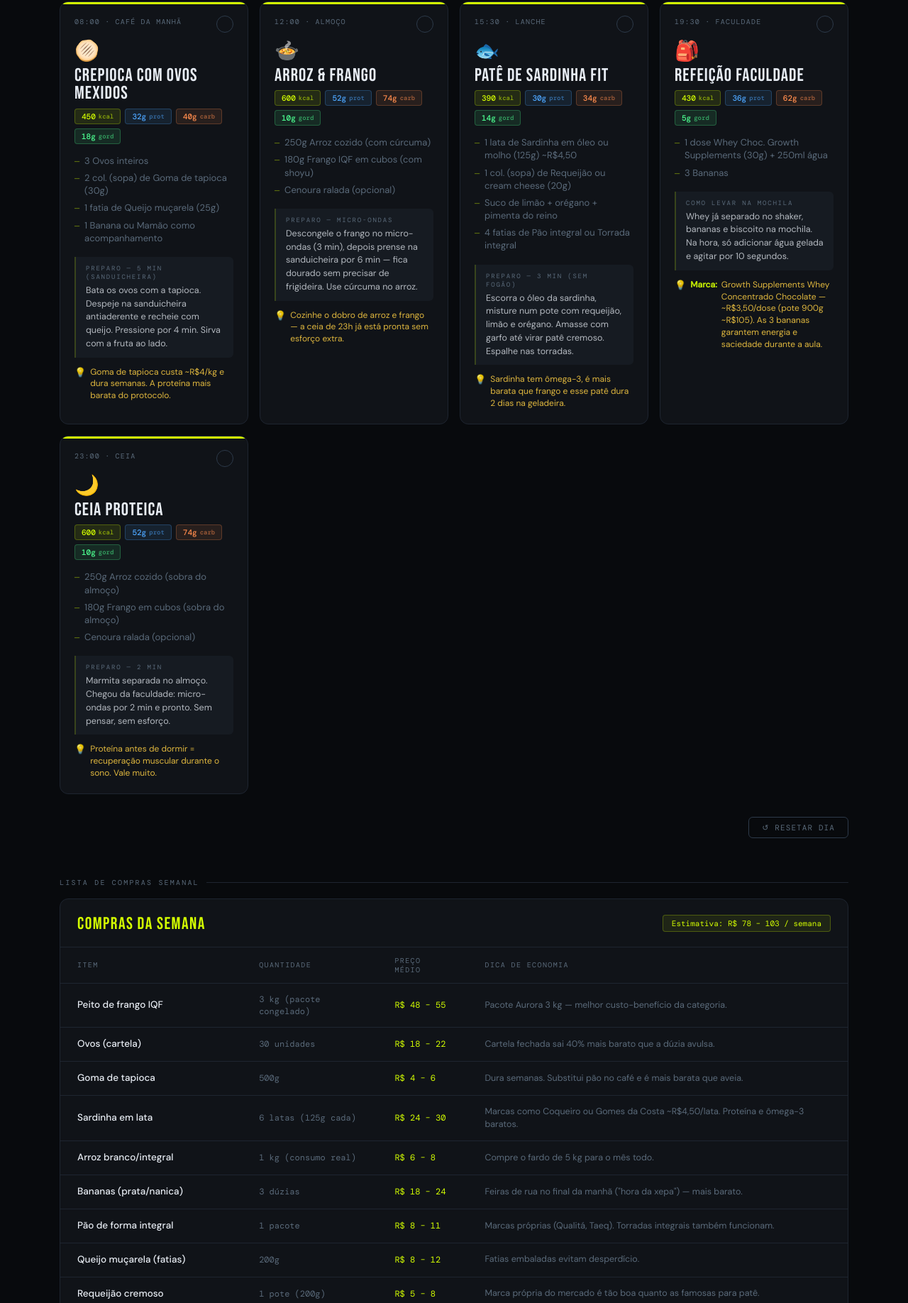
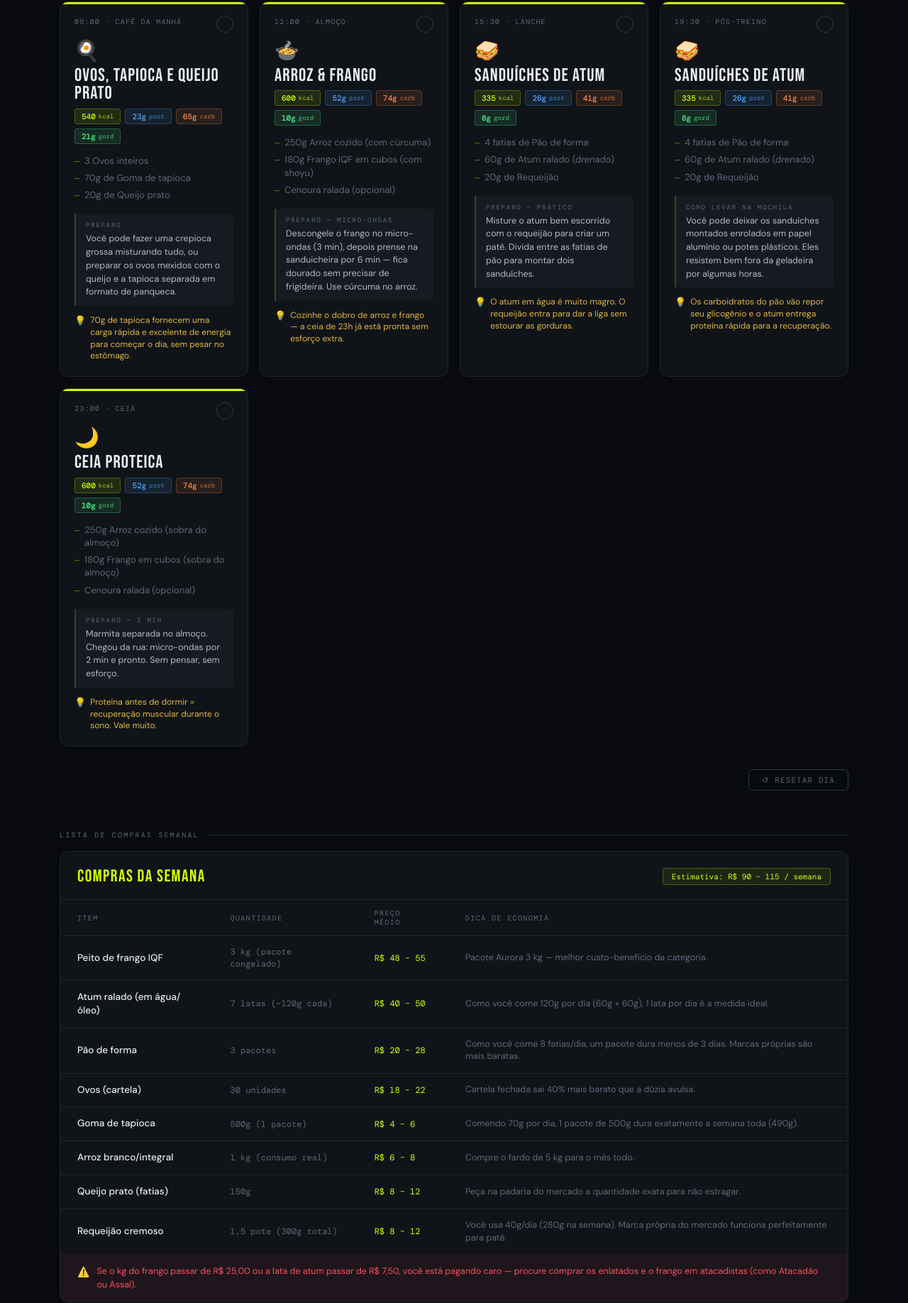
Before and after one commit to caioemanoelxavier-bit/Dieta, a plain HTML site: page index.html in a window 1280 px wide. Shown: the part 964-2800 px from the top of the page at 71% size. Drawn offline with nearby package versions, Linux system fonts and the light colour scheme.

Commit message:
Nova Dieta

```diff
--- a/index.html
+++ b/index.html
@@ -533,33 +533,32 @@ h1 .highlight { color: var(--acid); }
 <header>
   <div class="header-top">
     <div class="logo-area">
-      <p class="eyebrow">Protocolo de Definição · 2025 — Déficit Leve</p>
-      <h1>DEFINIÇÃO<br><span class="highlight">2.500 KCAL</span></h1>
+      <p class="eyebrow">Protocolo de Definição · 2025 — Ajustado</p>
+      <h1>DEFINIÇÃO<br><span class="highlight">2.410 KCAL</span></h1>
     </div>
     <div class="header-stats">
       <div class="stat-pill">Gasto estimado <strong>2.700 kcal</strong></div>
-      <div class="stat-pill">Déficit <strong>−200 kcal/dia</strong></div>
+      <div class="stat-pill">Déficit <strong>−290 kcal/dia</strong></div>
       <div class="stat-pill">Foco <strong>Preservação muscular</strong></div>
     </div>
   </div>
 </header>
 
-<!-- MACRO TOTALS -->
 <div class="macro-totals">
   <div class="macro-total-card kcal">
     <div class="macro-total-label">Calorias totais</div>
-    <div class="macro-total-value">2.470</div>
+    <div class="macro-total-value">2.410</div>
     <div class="macro-total-unit">kcal / dia</div>
   </div>
   <div class="macro-total-card prot">
     <div class="macro-total-label">Proteína</div>
-    <div class="macro-total-value">202g</div>
-    <div class="macro-total-unit">~33% das calorias</div>
+    <div class="macro-total-value">179g</div>
+    <div class="macro-total-unit">~30% das calorias</div>
   </div>
   <div class="macro-total-card carb">
     <div class="macro-total-label">Carboidratos</div>
-    <div class="macro-total-value">284g</div>
-    <div class="macro-total-unit">~46% das calorias</div>
+    <div class="macro-total-value">295g</div>
+    <div class="macro-total-unit">~49% das calorias</div>
   </div>
   <div class="macro-total-card fat">
     <div class="macro-total-label">Gordura</div>
@@ -603,7 +602,6 @@ h1 .highlight { color: var(--acid); }
 
 <div class="meals-grid" id="meals-grid">
 
-  <!-- R1: Café -->
   <div class="meal-card" id="card-1" onclick="toggle(1)">
     <div class="card-stripe"></div>
     <div class="card-head">
@@ -615,29 +613,27 @@ h1 .highlight { color: var(--acid); }
       </div>
     </div>
     <div class="card-body">
-      <span class="meal-icon">🫓</span>
-      <div class="meal-title">Crepioca com Ovos Mexidos</div>
+      <span class="meal-icon">🍳</span>
+      <div class="meal-title">Ovos, Tapioca e Queijo Prato</div>
       <div class="macro-row">
-        <div class="macro-pill kcal">450 <span>kcal</span></div>
-        <div class="macro-pill prot">32g <span>prot</span></div>
-        <div class="macro-pill carb">40g <span>carb</span></div>
-        <div class="macro-pill fat">18g <span>gord</span></div>
+        <div class="macro-pill kcal">540 <span>kcal</span></div>
+        <div class="macro-pill prot">23g <span>prot</span></div>
+        <div class="macro-pill carb">65g <span>carb</span></div>
+        <div class="macro-pill fat">21g <span>gord</span></div>
       </div>
       <ul class="ingredients-list">
         <li>3 Ovos inteiros</li>
-        <li>2 col. (sopa) de Goma de tapioca (30g)</li>
-        <li>1 fatia de Queijo muçarela (25g)</li>
-        <li>1 Banana ou Mamão como acompanhamento</li>
+        <li>70g de Goma de tapioca</li>
+        <li>20g de Queijo prato</li>
       </ul>
       <div class="instruction-box">
-        <div class="ins-label">Preparo — 5 min (sanduicheira)</div>
-        <p>Bata os ovos com a tapioca. Despeje na sanduicheira antiaderente e recheie com queijo. Pressione por 4 min. Sirva com a fruta ao lado.</p>
+        <div class="ins-label">Preparo</div>
+        <p>Você pode fazer uma crepioca grossa misturando tudo, ou preparar os ovos mexidos com o queijo e a tapioca separada em formato de panqueca.</p>
       </div>
-      <div class="tip"><span class="tip-icon">💡</span>Goma de tapioca custa ~R$4/kg e dura semanas. A proteína mais barata do protocolo.</div>
+      <div class="tip"><span class="tip-icon">💡</span>70g de tapioca fornecem uma carga rápida e excelente de energia para começar o dia, sem pesar no estômago.</div>
     </div>
   </div>
 
-  <!-- R2: Almoço MANTIDO -->
   <div class="meal-card" id="card-2" onclick="toggle(2)">
     <div class="card-stripe"></div>
     <div class="card-head">
@@ -670,7 +666,6 @@ h1 .highlight { color: var(--acid); }
     </div>
   </div>
 
-  <!-- R3: Lanche -->
   <div class="meal-card" id="card-3" onclick="toggle(3)">
     <div class="card-stripe"></div>
     <div class="card-head">
@@ -682,33 +677,31 @@ h1 .highlight { color: var(--acid); }
       </div>
     </div>
     <div class="card-body">
-      <span class="meal-icon">🐟</span>
-      <div class="meal-title">Patê de Sardinha Fit</div>
+      <span class="meal-icon">🥪</span>
+      <div class="meal-title">Sanduíches de Atum</div>
       <div class="macro-row">
-        <div class="macro-pill kcal">390 <span>kcal</span></div>
-        <div class="macro-pill prot">30g <span>prot</span></div>
-        <div class="macro-pill carb">34g <span>carb</span></div>
-        <div class="macro-pill fat">14g <span>gord</span></div>
+        <div class="macro-pill kcal">335 <span>kcal</span></div>
+        <div class="macro-pill prot">26g <span>prot</span></div>
+        <div class="macro-pill carb">41g <span>carb</span></div>
+        <div class="macro-pill fat">8g <span>gord</span></div>
       </div>
       <ul class="ingredients-list">
-        <li>1 lata de Sardinha em óleo ou molho (125g) ~R$4,50</li>
-        <li>1 col. (sopa) de Requeijão ou cream cheese (20g)</li>
-        <li>Suco de limão + orégano + pimenta do reino</li>
-        <li>4 fatias de Pão integral ou Torrada integral</li>
+        <li>4 fatias de Pão de forma</li>
+        <li>60g de Atum ralado (drenado)</li>
+        <li>20g de Requeijão</li>
       </ul>
       <div class="instruction-box">
-        <div class="ins-label">Preparo — 3 min (sem fogão)</div>
-        <p>Escorra o óleo da sardinha, misture num pote com requeijão, limão e orégano. Amasse com garfo até virar patê cremoso. Espalhe nas torradas.</p>
+        <div class="ins-label">Preparo — prático</div>
+        <p>Misture o atum bem escorrido com o requeijão para criar um patê. Divida entre as fatias de pão para montar dois sanduíches.</p>
       </div>
-      <div class="tip"><span class="tip-icon">💡</span>Sardinha tem ômega-3, é mais barata que frango e esse patê dura 2 dias na geladeira.</div>
+      <div class="tip"><span class="tip-icon">💡</span>O atum em água é muito magro. O requeijão entra para dar a liga sem estourar as gorduras.</div>
     </div>
   </div>
 
-  <!-- R4: Faculdade -->
   <div class="meal-card" id="card-4" onclick="toggle(4)">
     <div class="card-stripe"></div>
     <div class="card-head">
-      <span class="time-badge">19:30 · Faculdade</span>
+      <span class="time-badge">19:30 · Pós-Treino</span>
       <div class="check-circle">
         <svg width="11" height="9" viewBox="0 0 11 9" fill="none">
           <polyline points="1,4.5 4,7.5 10,1" stroke="#080a0d" stroke-width="2" stroke-linecap="round" stroke-linejoin="round"/>
@@ -716,27 +709,27 @@ h1 .highlight { color: var(--acid); }
       </div>
     </div>
     <div class="card-body">
-      <span class="meal-icon">🎒</span>
-      <div class="meal-title">Refeição Faculdade</div>
+      <span class="meal-icon">🥪</span>
+      <div class="meal-title">Sanduíches de Atum</div>
       <div class="macro-row">
-        <div class="macro-pill kcal">430 <span>kcal</span></div>
-        <div class="macro-pill prot">36g <span>prot</span></div>
-        <div class="macro-pill carb">62g <span>carb</span></div>
-        <div class="macro-pill fat">5g <span>gord</span></div>
+        <div class="macro-pill kcal">335 <span>kcal</span></div>
+        <div class="macro-pill prot">26g <span>prot</span></div>
+        <div class="macro-pill carb">41g <span>carb</span></div>
+        <div class="macro-pill fat">8g <span>gord</span></div>
       </div>
       <ul class="ingredients-list">
-        <li>1 dose Whey Choc. Growth Supplements (30g) + 250ml água</li>
-        <li>3 Bananas</li>
+        <li>4 fatias de Pão de forma</li>
+        <li>60g de Atum ralado (drenado)</li>
+        <li>20g de Requeijão</li>
       </ul>
       <div class="instruction-box">
         <div class="ins-label">Como levar na mochila</div>
-        <p>Whey já separado no shaker, bananas e biscoito na mochila. Na hora, só adicionar água gelada e agitar por 10 segundos.</p>
+        <p>Você pode deixar os sanduíches montados enrolados em papel alumínio ou potes plásticos. Eles resistem bem fora da geladeira por algumas horas.</p>
       </div>
-      <div class="tip"><span class="tip-icon">💡</span><strong style="color:var(--acid)">Marca:</strong> Growth Supplements Whey Concentrado Chocolate — ~R$3,50/dose (pote 900g ~R$105). As 3 bananas garantem energia e saciedade durante a aula.</div>
+      <div class="tip"><span class="tip-icon">💡</span>Os carboidratos do pão vão repor seu glicogênio e o atum entrega proteína rápida para a recuperação.</div>
     </div>
   </div>
 
-  <!-- R5: Ceia MANTIDA -->
   <div class="meal-card" id="card-5" onclick="toggle(5)">
     <div class="card-stripe"></div>
     <div class="card-head">
@@ -763,7 +756,7 @@ h1 .highlight { color: var(--acid); }
       </ul>
       <div class="instruction-box">
         <div class="ins-label">Preparo — 2 min</div>
-        <p>Marmita separada no almoço. Chegou da faculdade: micro-ondas por 2 min e pronto. Sem pensar, sem esforço.</p>
+        <p>Marmita separada no almoço. Chegou da rua: micro-ondas por 2 min e pronto. Sem pensar, sem esforço.</p>
       </div>
       <div class="tip"><span class="tip-icon">💡</span>Proteína antes de dormir = recuperação muscular durante o sono. Vale muito.</div>
     </div>
@@ -774,13 +767,12 @@ h1 .highlight { color: var(--acid); }
 <div class="congrats-bar" id="congrats">✦ PROTOCOLO COMPLETO — Bom trabalho hoje. ✦</div>
 <div class="reset-row"><button class="reset-btn" onclick="resetAll()">↺ Resetar dia</button></div>
 
-<!-- SHOPPING -->
 <div style="margin-top: 56px;">
   <div class="section-label">Lista de compras semanal</div>
   <div class="shopping-section">
     <div class="shop-header">
       <div class="shop-title">Compras da Semana</div>
-      <div class="price-badge">Estimativa: R$ 78 – 103 / semana</div>
+      <div class="price-badge">Estimativa: R$ 90 – 115 / semana</div>
     </div>
     <div class="table-scroll">
       <table class="shop-table">
@@ -800,6 +792,18 @@ h1 .highlight { color: var(--acid); }
             <td>Pacote Aurora 3 kg — melhor custo-benefício da categoria.</td>
           </tr>
           <tr>
+            <td>Atum ralado (em água/óleo)</td>
+            <td>7 latas (~120g cada)</td>
+            <td>R$ 40 – 50</td>
+            <td>Como você come 120g por dia (60g + 60g), 1 lata por dia é a medida ideal.</td>
+          </tr>
+          <tr>
+            <td>Pão de forma</td>
+            <td>3 pacotes</td>
+            <td>R$ 20 – 28</td>
+            <td>Como você come 8 fatias/dia, um pacote dura menos de 3 dias. Marcas próprias são mais baratas.</td>
+          </tr>
+          <tr>
             <td>Ovos (cartela)</td>
             <td>30 unidades</td>
             <td>R$ 18 – 22</td>
@@ -807,15 +811,9 @@ h1 .highlight { color: var(--acid); }
           </tr>
           <tr>
             <td>Goma de tapioca</td>
-            <td>500g</td>
+            <td>500g (1 pacote)</td>
             <td>R$ 4 – 6</td>
-            <td>Dura semanas. Substitui pão no café e é mais barata que aveia.</td>
-          </tr>
-          <tr>
-            <td>Sardinha em lata</td>
-            <td>6 latas (125g cada)</td>
-            <td>R$ 24 – 30</td>
-            <td>Marcas como Coqueiro ou Gomes da Costa ~R$4,50/lata. Proteína e ômega-3 baratos.</td>
+            <td>Comendo 70g por dia, 1 pacote de 500g dura exatamente a semana toda (490g).</td>
           </tr>
           <tr>
             <td>Arroz branco/integral</td>
@@ -824,41 +822,23 @@ h1 .highlight { color: var(--acid); }
             <td>Compre o fardo de 5 kg para o mês todo.</td>
           </tr>
           <tr>
-            <td>Bananas (prata/nanica)</td>
-            <td>3 dúzias</td>
-            <td>R$ 18 – 24</td>
-            <td>Feiras de rua no final da manhã ("hora da xepa") — mais barato.</td>
-          </tr>
-          <tr>
-            <td>Pão de forma integral</td>
-            <td>1 pacote</td>
-            <td>R$ 8 – 11</td>
-            <td>Marcas próprias (Qualitá, Taeq). Torradas integrais também funcionam.</td>
-          </tr>
-          <tr>
-            <td>Queijo muçarela (fatias)</td>
-            <td>200g</td>
+            <td>Queijo prato (fatias)</td>
+            <td>150g</td>
             <td>R$ 8 – 12</td>
-            <td>Fatias embaladas evitam desperdício.</td>
+            <td>Peça na padaria do mercado a quantidade exata para não estragar.</td>
           </tr>
           <tr>
             <td>Requeijão cremoso</td>
-            <td>1 pote (200g)</td>
-            <td>R$ 5 – 8</td>
-            <td>Marca própria do mercado é tão boa quanto as famosas para patê.</td>
-          </tr>
-          <tr>
-            <td>Whey Growth Supplements Chocolate</td>
-            <td>7 doses (210g do pote)</td>
-            <td>R$ 23 – 27</td>
-            <td>Custo proporcional de 7 doses de um pote 900g (~30 doses). Compre direto no site da Growth ou Shopee.</td>
+            <td>1,5 pote (300g total)</td>
+            <td>R$ 8 – 12</td>
+            <td>Você usa 40g/dia (280g na semana). Marca própria do mercado funciona perfeitamente para patê.</td>
           </tr>
         </tbody>
       </table>
     </div>
     <div class="alert-row">
       <span class="alert-icon">⚠️</span>
-      <p>Se o kg do frango passar de R$ 25,00 ou a lata de sardinha de R$ 6,00, você está pagando caro — procure o Atacadão ou Economart em LEM. O pote de whey Growth não deve passar de R$ 115,00; acima disso, compre direto no site deles ou na Shopee.</p>
+      <p>Se o kg do frango passar de R$ 25,00 ou a lata de atum passar de R$ 7,50, você está pagando caro — procure comprar os enlatados e o frango em atacadistas (como Atacadão ou Assaí).</p>
     </div>
   </div>
 </div>
```
